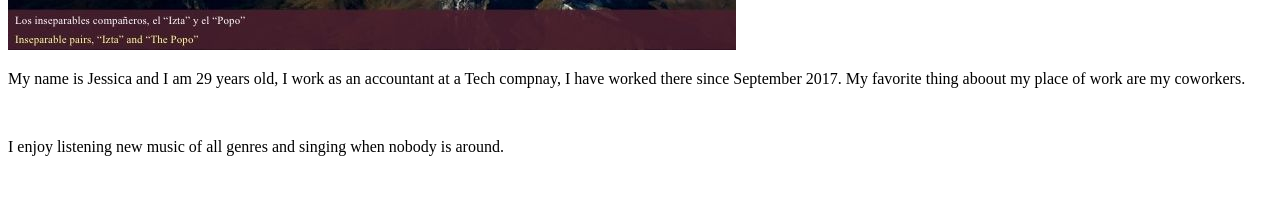
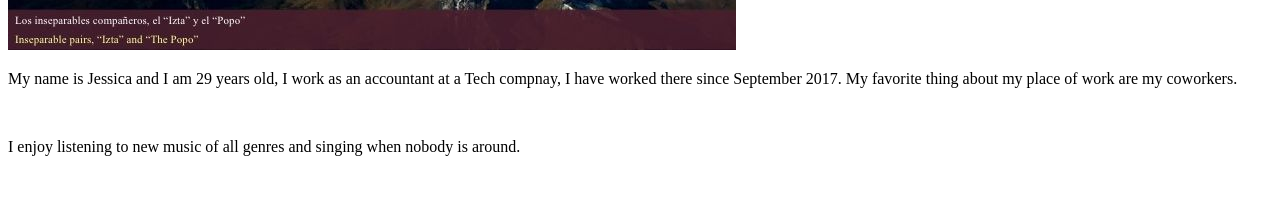
Before and after one commit to jessicaramosmolina/jessicaramosmolina.github.io, a plain HTML site: page index.html in a window 1280 px wide. Shown: the part 576-782 px from the top of the page. Drawn offline with Linux system fonts and the light colour scheme.

Commit message:
Update index.html

```diff
--- a/index.html
+++ b/index.html
@@ -10,10 +10,10 @@
   <br>
   <p>My name is Jessica and I am 29 years old, I work as an accountant
     at a Tech compnay, I have worked there since September 2017. My favorite
-    thing aboout my place of work are my coworkers.
+    thing about my place of work are my coworkers.
   </p>
   <br>
-  <p>I enjoy listening new music of all genres and singing when nobody is around.
+  <p>I enjoy listening to new music of all genres and singing when nobody is around.
   </p>
   <br>
   <ul>
```
